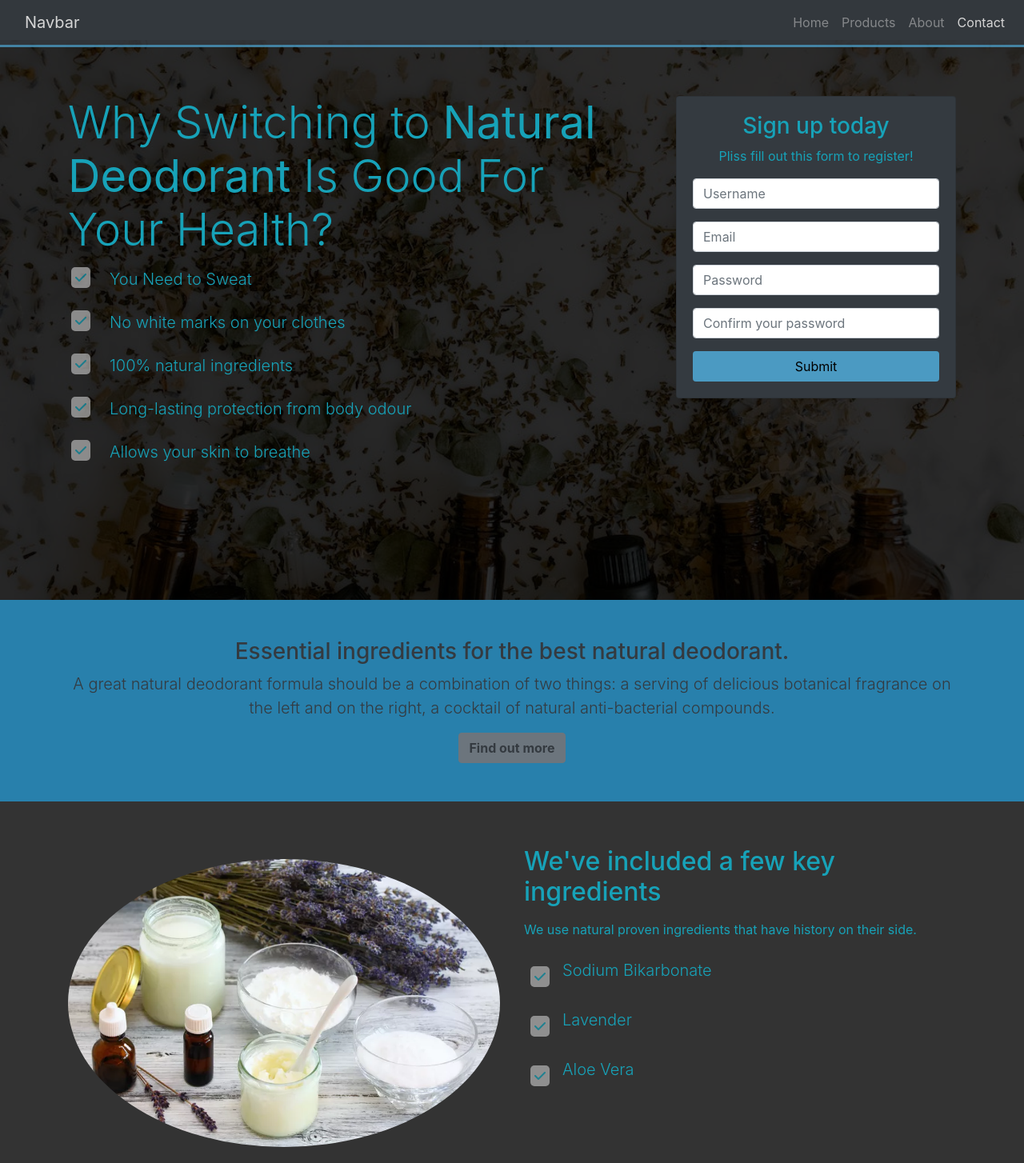
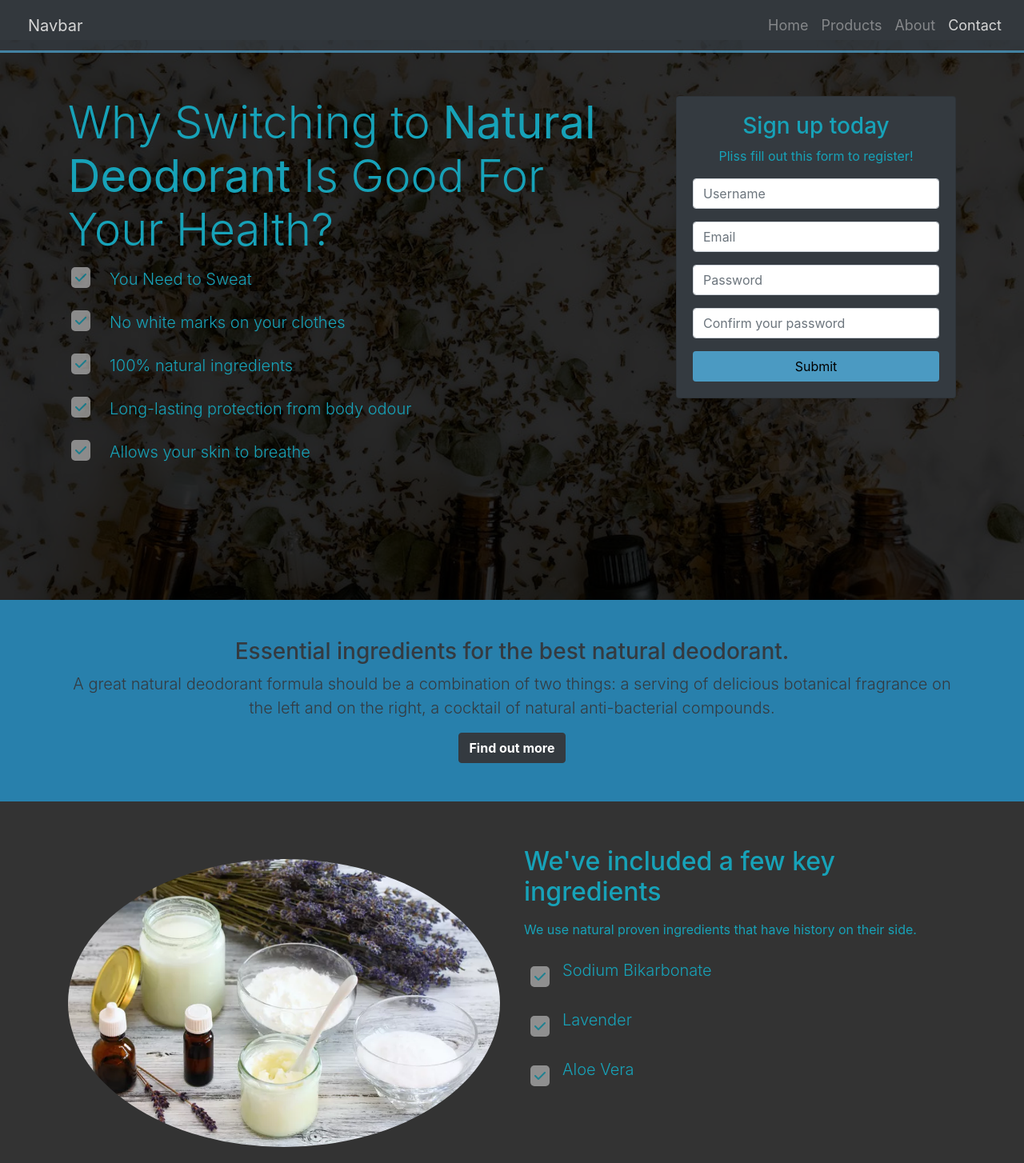
Before and after one commit to MowgliGit/website-for-natural-antiperspirant, a plain HTML site: page index.html in a window 1280 px wide. Shown: the top 1454 px of the page at 80% size. Drawn offline with nearby package versions, Linux system fonts and the light colour scheme; a script that the page names is missing.

Commit message:
some changes

```diff
--- a/css/style.css
+++ b/css/style.css
@@ -7,6 +7,10 @@ body {
 .navbar {
   border-bottom: #4b9ac2 3px solid;
   opacity: 0.8;
+  padding: 10px 20px;
+}
+.nav-link {
+  font-size: 18px;
 }
 
 i {
--- a/index.html
+++ b/index.html
@@ -161,10 +161,7 @@
               things: a serving of delicious botanical fragrance on the left and
               on the right, a cocktail of natural anti-bacterial compounds.
             </p>
-            <button
-              href="#"
-              class="btn btn-secondary text-dark font-weight-bold"
-            >
+            <button href="#" class="btn btn-dark text-white font-weight-bold">
               Find out more
             </button>
           </div>
```
